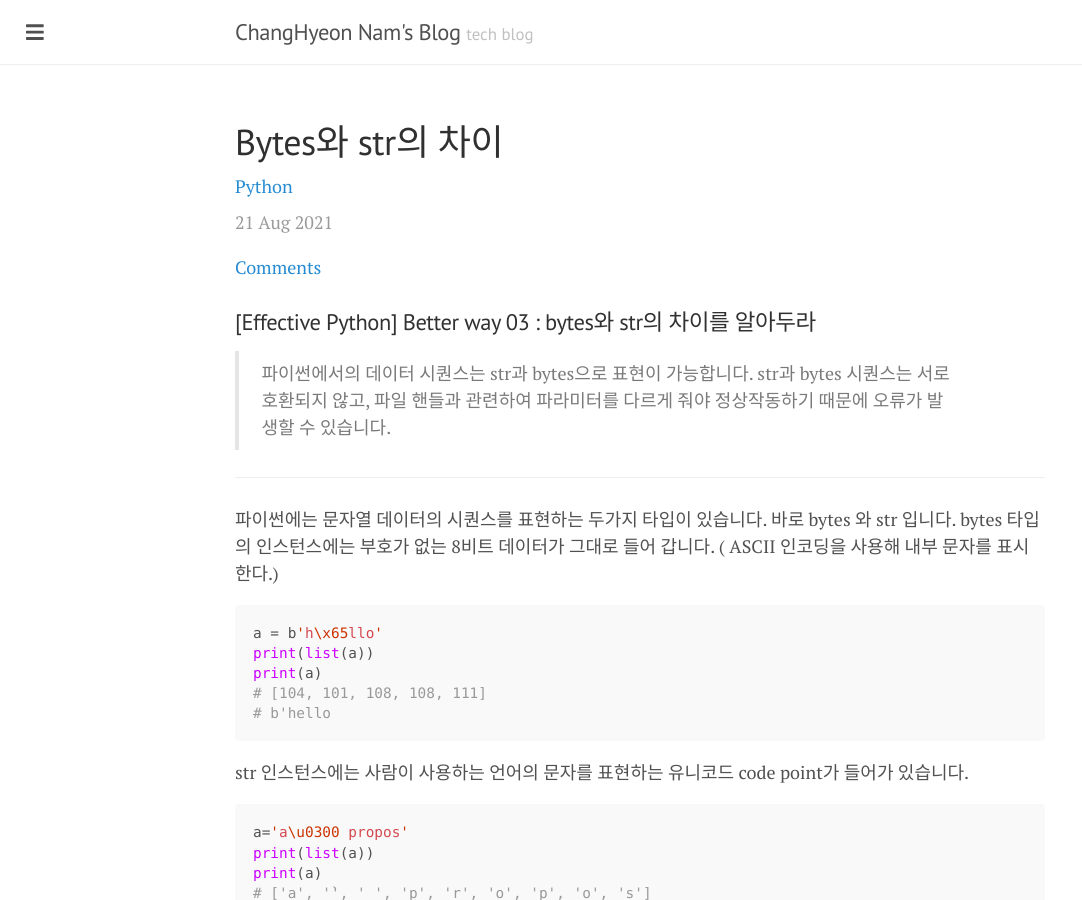
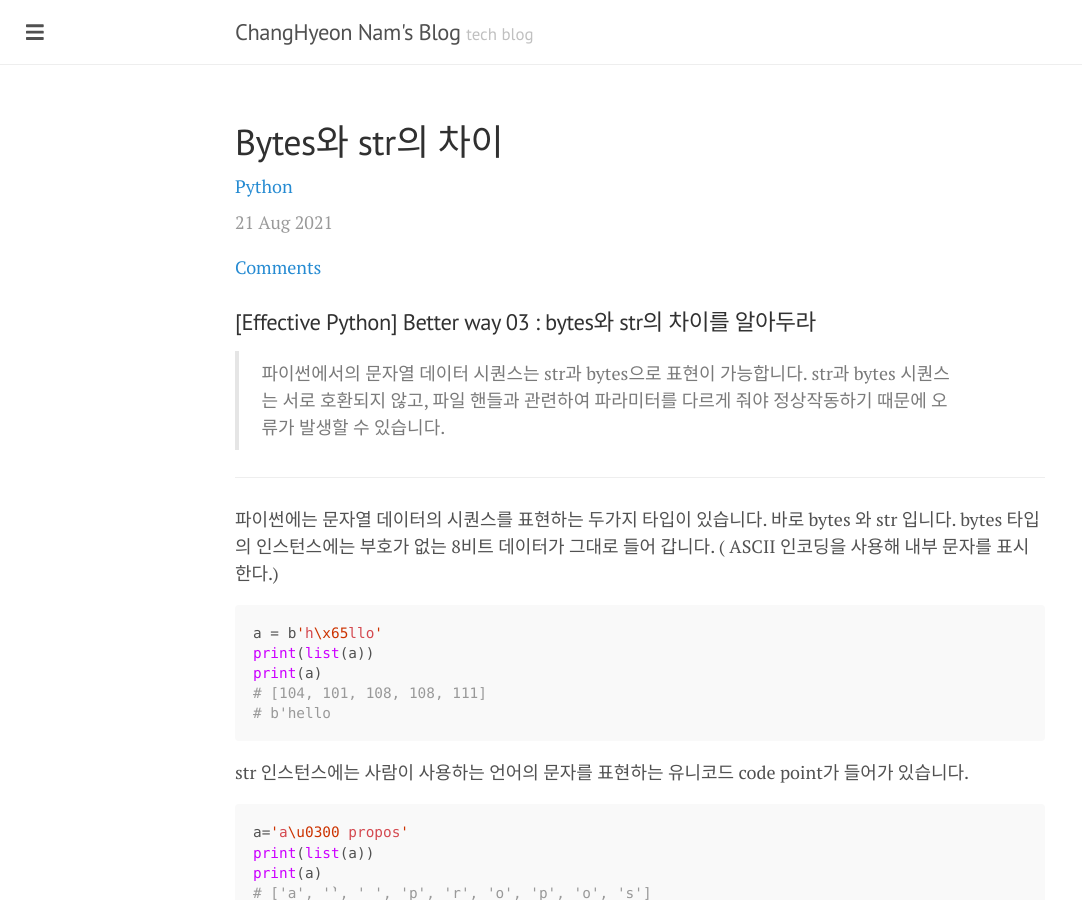
Before and after one commit to changhyeonnam/changhyeonnam.github.io, a Jekyll site: the page built from _posts/2021/2021-08-21-python_bw03_bytes_str.md, in a window 1280 px wide and 900 px high. Shown: the whole window, without its empty margins (0-1082 px from the left). Built offline with Jekyll 4.4.1, drawn with Linux system fonts in a browser that asks for light colours; nearby versions of some CDN libraries; comment, search, counter and statistics services are not loaded.

Commit message:
Update 2021-08-21-python_bw03_bytes_str.md

````diff
--- a/_posts/2021/2021-08-21-python_bw03_bytes_str.md
+++ b/_posts/2021/2021-08-21-python_bw03_bytes_str.md
@@ -10,11 +10,11 @@ comments: true
 ### [Effective Python] Better way 03 : bytes와 str의 차이를 알아두라
 
 
-> 파이썬에서의 데이터 시퀀스는 str과 bytes으로 표현이 가능합니다. str과 bytes 시퀀스는 서로 호환되지 않고, 파일 핸들과 관련하여 파라미터를 다르게 줘야 정상작동하기 때문에 오류가 발생할 수 있습니다.
+> 파이썬에서의 문자열 데이터 시퀀스는 str과 bytes으로 표현이 가능합니다. str과 bytes 시퀀스는 서로 호환되지 않고, 파일 핸들과 관련하여 파라미터를 다르게 줘야 정상작동하기 때문에 오류가 발생할 수 있습니다.
 
 ---
 
-파이썬에는 문자열 데이터의 시퀀스를 표현하는  두가지 타입이 있습니다. 바로 bytes 와 str 입니다.
+파이썬에는 문자열 데이터의 시퀀스를 표현하는 두가지 타입이 있습니다. 바로 bytes 와 str 입니다.
 bytes 타입의 인스턴스에는 부호가 없는 8비트 데이터가 그대로 들어 갑니다. ( ASCII 인코딩을 사용해 내부 문자를 표시한다.)
 
 ```python
````
